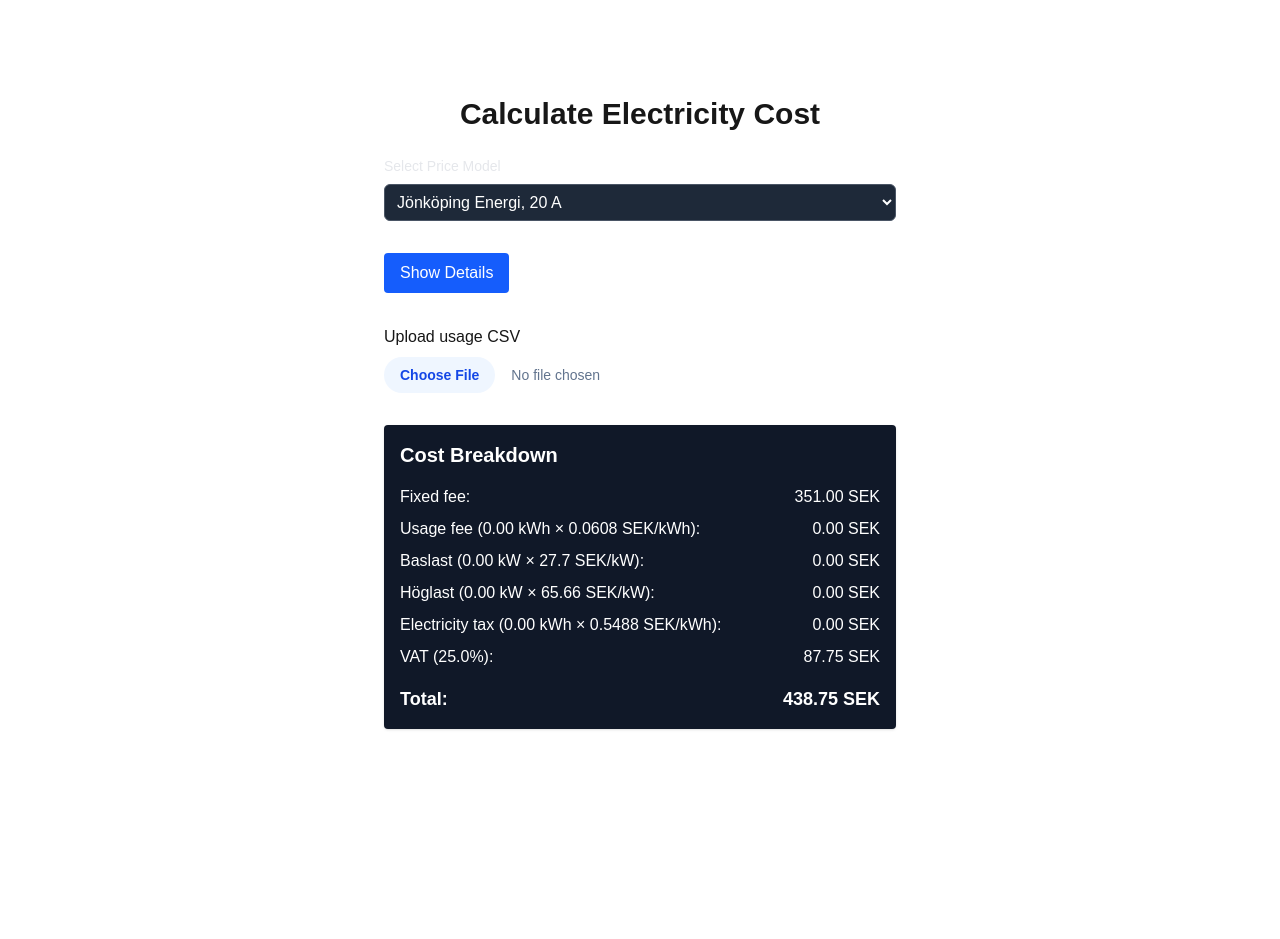
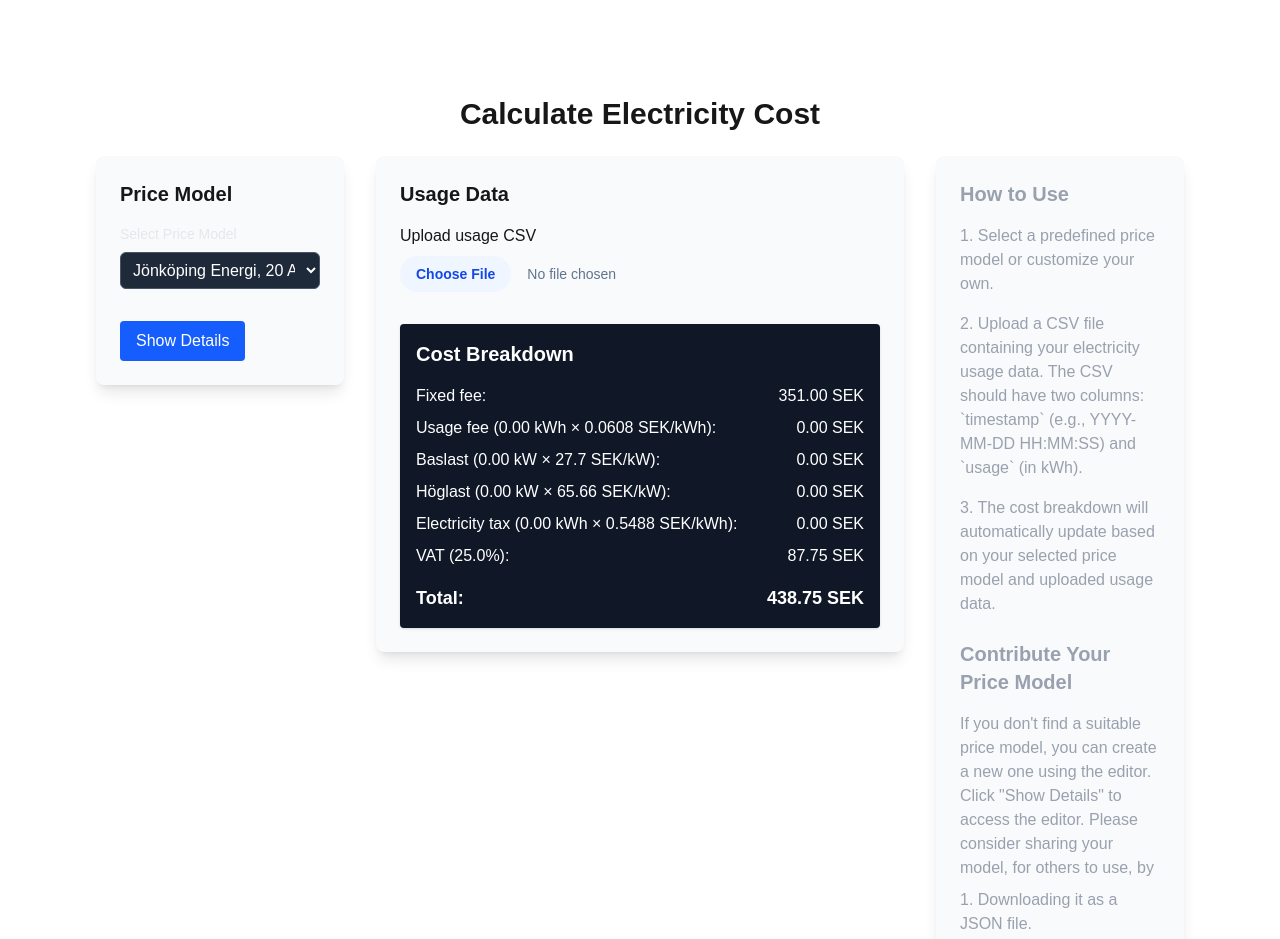
Before and after one commit to jmalm/power-bill-react, a Next.js app: page / in a window 1280 px wide. Shown: the top 939 px of the page. Before the commit the page ends 825 px from the top, so only its background shows below. Built offline with nearby package versions, Linux system fonts and the light colour scheme.

Commit message:
Add help section

```diff
--- a/app/page.tsx
+++ b/app/page.tsx
@@ -44,11 +44,14 @@
 
   return (
     <main className="flex min-h-screen flex-col items-center p-24">
-      <div className="w-full max-w-lg">
       <h1 className="text-3xl font-bold mb-6 text-center">
         Calculate Electricity Cost
       </h1>
-
+      <div className="grid grid-cols-1 md:grid-cols-4 gap-8 w-full max-w-6xl">
+        {/* First Column: Price Model Selection and Editor */}
+        <div className="md:col-span-1">
+          <div className="bg-gray-50 p-6 rounded-lg shadow-lg">
+            <h2 className="text-xl font-semibold mb-4">Price Model</h2>
             <PriceModelSelector
               selectedModel={selectedModel}
               onModelChange={setSelectedModel}
@@ -56,7 +59,7 @@
             />
 
             <button
-          className="mt-4 px-4 py-2 bg-blue-600 text-white rounded"
+              className="mt-4 px-4 py-2 bg-blue-600 text-white rounded hover:bg-blue-700 transition-colors"
               onClick={() => setShowEditor((prev) => !prev)}
             >
               {showEditor ? "Hide Details" : "Show Details"}
@@ -74,7 +77,7 @@
                   }}
                 />
                 <button
-              className="mt-4 px-4 py-2 bg-green-600 text-white rounded"
+                  className="mt-4 px-4 py-2 bg-green-600 text-white rounded hover:bg-green-700 transition-colors"
                   onClick={() =>
                     downloadJson(
                       editingModel,
@@ -86,8 +89,14 @@
                 </button>
               </>
             )}
+          </div>
+        </div>
 
-        <div className="mt-8">
+        {/* Second Column: File Upload and Cost Breakdown */}
+        <div className="md:col-span-2">
+          <div className="bg-gray-50 p-6 rounded-lg shadow-lg">
+            <h2 className="text-xl font-semibold mb-4">Usage Data</h2>
+            <div>
               <label className="block mb-2 font-medium">Upload usage CSV</label>
               <input
                 type="file"
@@ -111,6 +120,35 @@
               />
             )}
           </div>
+        </div>
+
+        {/* Third Column: Help/Information */}
+        <div className="md:col-span-1 text-gray-400">
+          <div className="bg-gray-50 p-6 rounded-lg shadow-lg">
+            <h2 className="text-xl font-semibold mb-4">How to Use</h2>
+            <p className="mb-4">
+              1. Select a predefined price model or customize your own.
+            </p>
+            <p className="mb-4">
+              2. Upload a CSV file containing your electricity usage data. The CSV should have two columns: `timestamp` (e.g., YYYY-MM-DD HH:MM:SS) and `usage` (in kWh).
+            </p>
+            <p className="">
+              3. The cost breakdown will automatically update based on your selected price model and uploaded usage data.
+            </p>
+
+            <h2 className="text-xl font-semibold mt-6 mb-4">Contribute Your Price Model</h2>
+            <p className="mt-4">
+              If you don't find a suitable price model, you can create a new one using the editor.
+              Click "Show Details" to access the editor.
+              Please consider sharing your model, for others to use, by
+              <ol className="list-decimal list-inside mt-2">
+                <li>Downloading it as a JSON file.</li>
+                <li>Uploading it to <a href="https://github.com/jmalm/power-bill-react/issues/1" target="_blank" rel="noopener noreferrer" className="text-blue-500 hover:underline">Contributed price models on GitHub</a>.</li>
+              </ol>
+            </p>
+          </div>
+        </div>
+      </div>
     </main>
   );
 }
```
Lines whose indentation alone changed are shown as unchanged.
